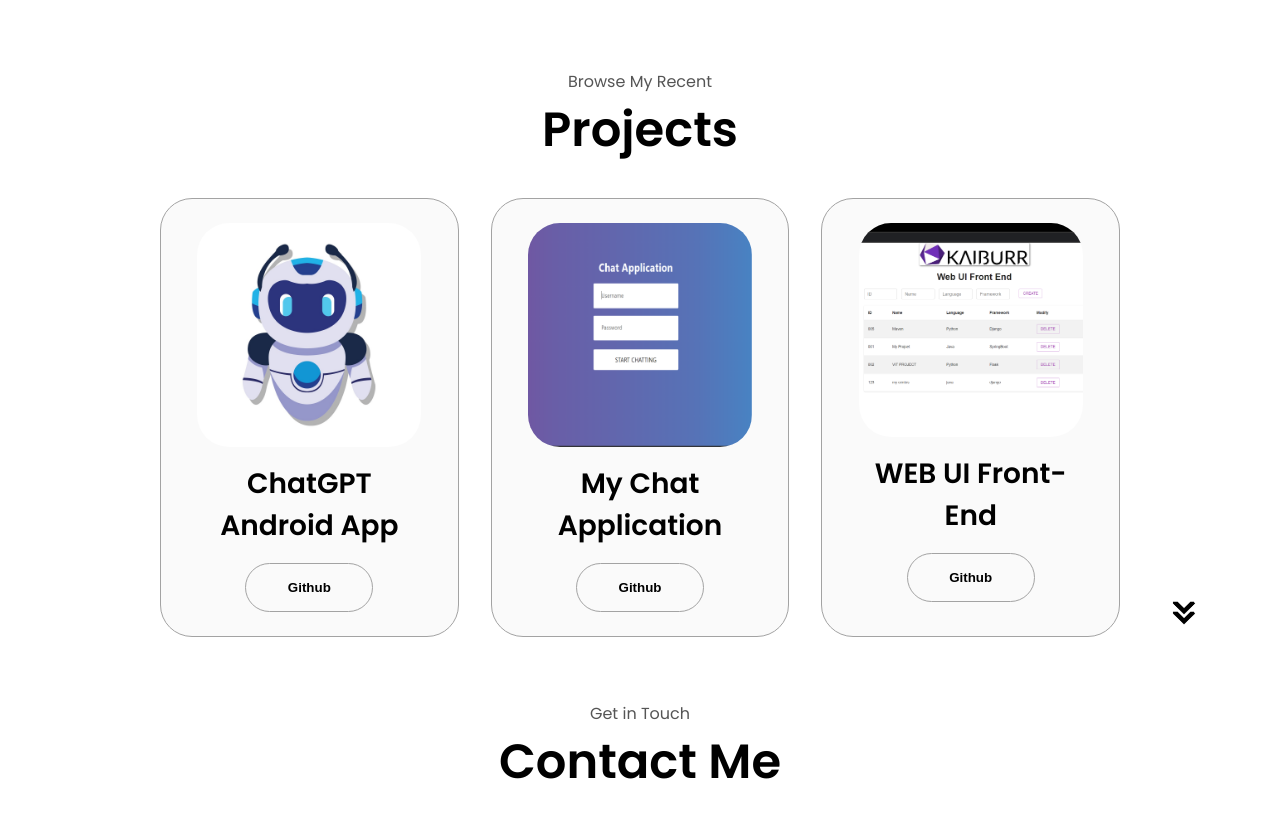
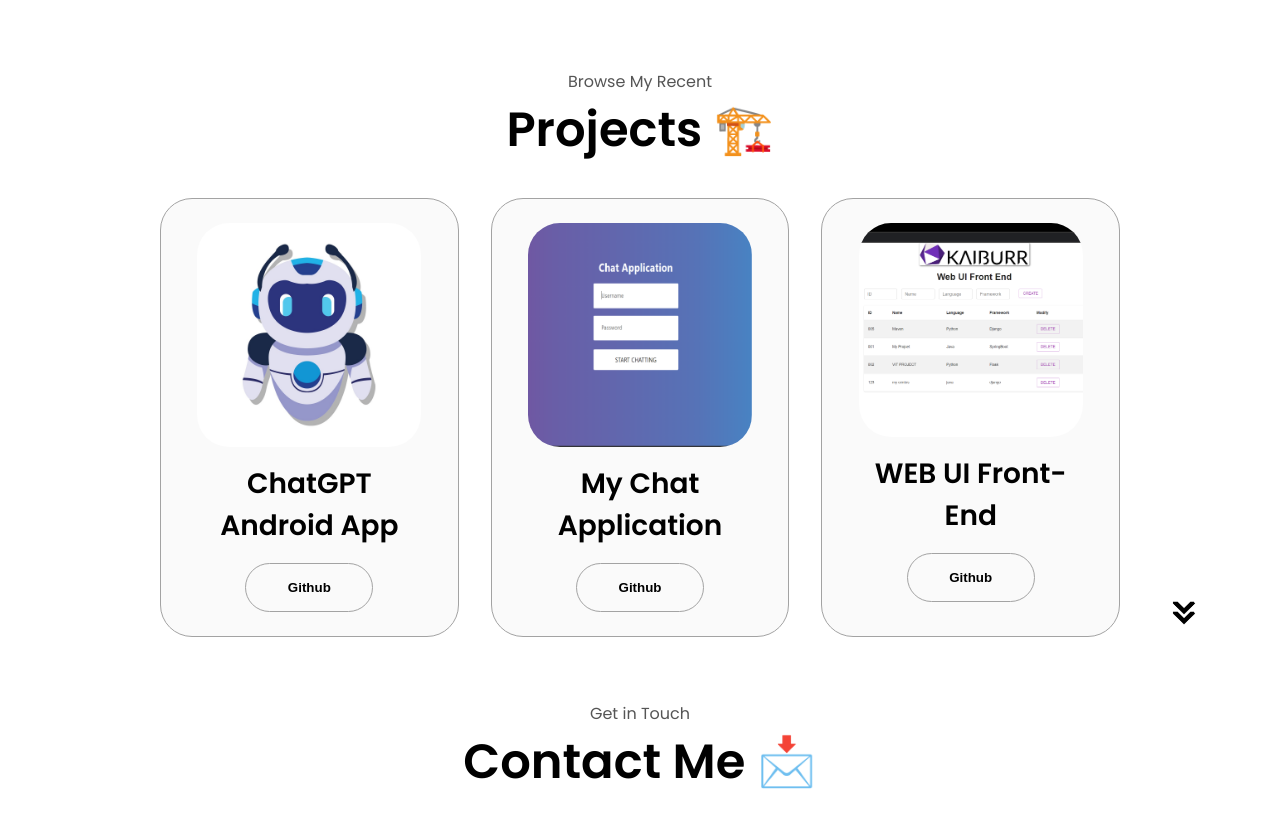
Before and after one commit to I-ShivamSingh/Shivam-Portfolio, a plain HTML site: page index.html in a window 1280 px wide. Shown: the part 2395-3222 px from the top of the page. Drawn offline with Linux system fonts and the light colour scheme.

Commit message:
Update index.html

```diff
--- a/index.html
+++ b/index.html
@@ -74,7 +74,7 @@
     </section>
     <section id="about">
       <p class="section__text__p1">Get To Know More</p>
-      <h1 class="title">About Me</h1>
+      <h1 class="title">About Me 📄</h1>
       <div class="section-container">
         <div class="section__pic-container">
           <img
@@ -280,7 +280,7 @@
 
      <section id="projects">
       <p class="section__text__p1">Browse My Recent</p>
-      <h1 class="title">Projects</h1>
+      <h1 class="title">Projects 🏗️</h1>
       <div class="experience-details-container">
         <div class="about-containers">
           <div class="details-container color-container">
@@ -352,7 +352,7 @@
     </section>
     <section id="contact">
       <p class="section__text__p1">Get in Touch</p>
-      <h1 class="title">Contact Me</h1>
+      <h1 class="title">Contact Me 📩</h1>
       <div class="contact-info-upper-container">
         <div class="contact-info-container">
           <img
```
